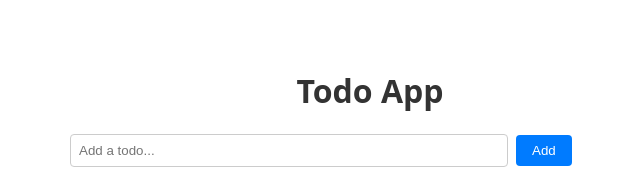
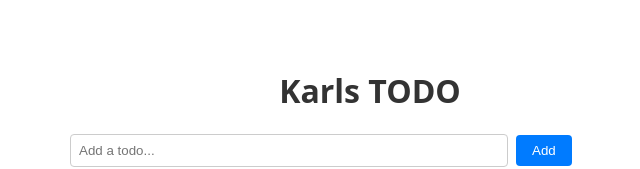
Before and after one commit to kosmosdevice/todo-demo, an Angular app in the folder todo-frontend/: page / in a window 1280 px wide. Shown: the top 169 px of the page, without its empty margins (270-910 px from the left). Built offline with nearby package versions, Linux system fonts and the light colour scheme; no server answers.

Commit message:
fix: name change in title

```diff
--- a/todo-frontend/src/app/app.html
+++ b/todo-frontend/src/app/app.html
@@ -1,4 +1,4 @@
-<h1>Todo App</h1>
+<h1>Karls TODO</h1>
 
 <input [(ngModel)]="newTodoTitle"
         (keyup.enter)="addTodo()"
```
